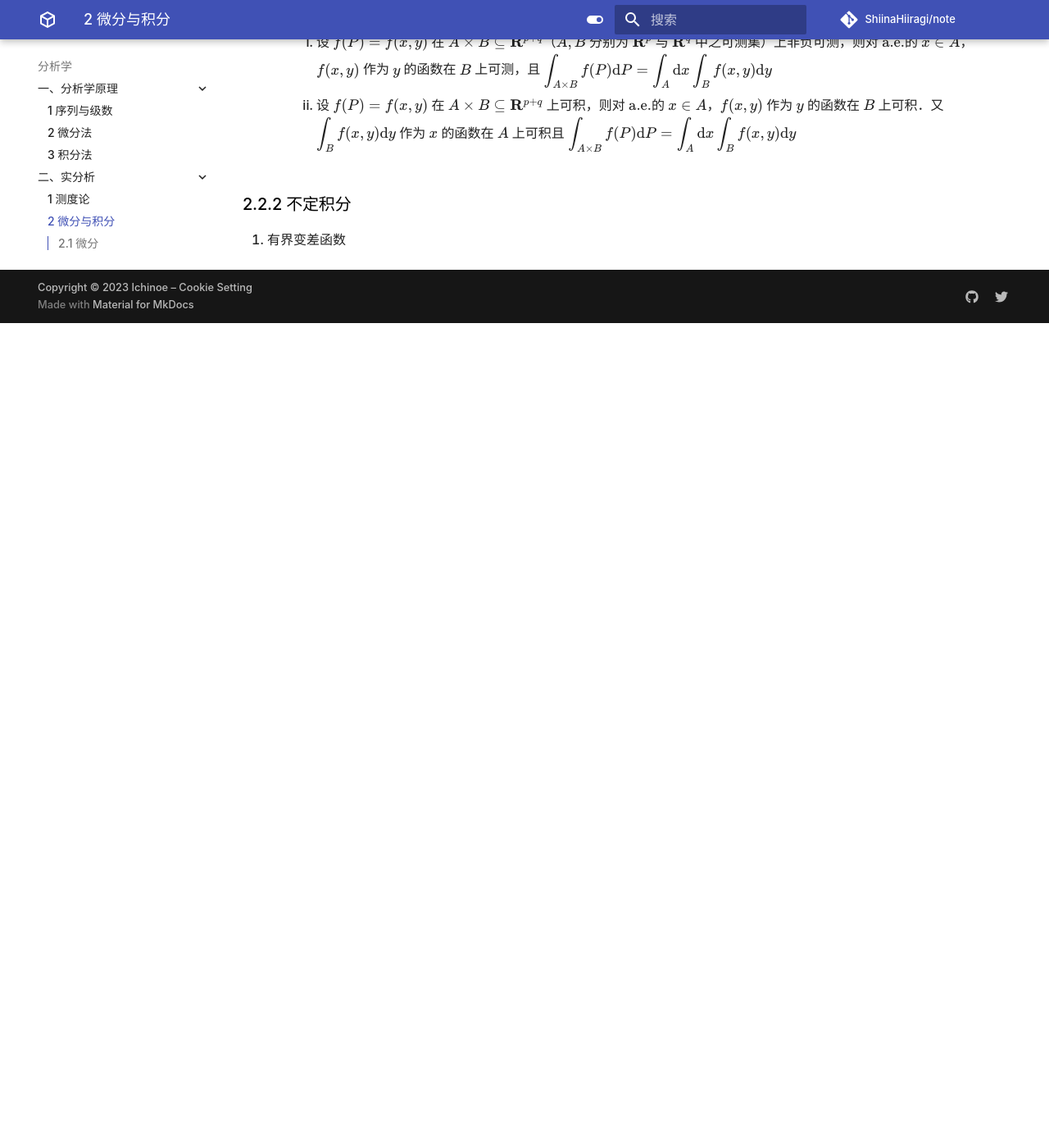
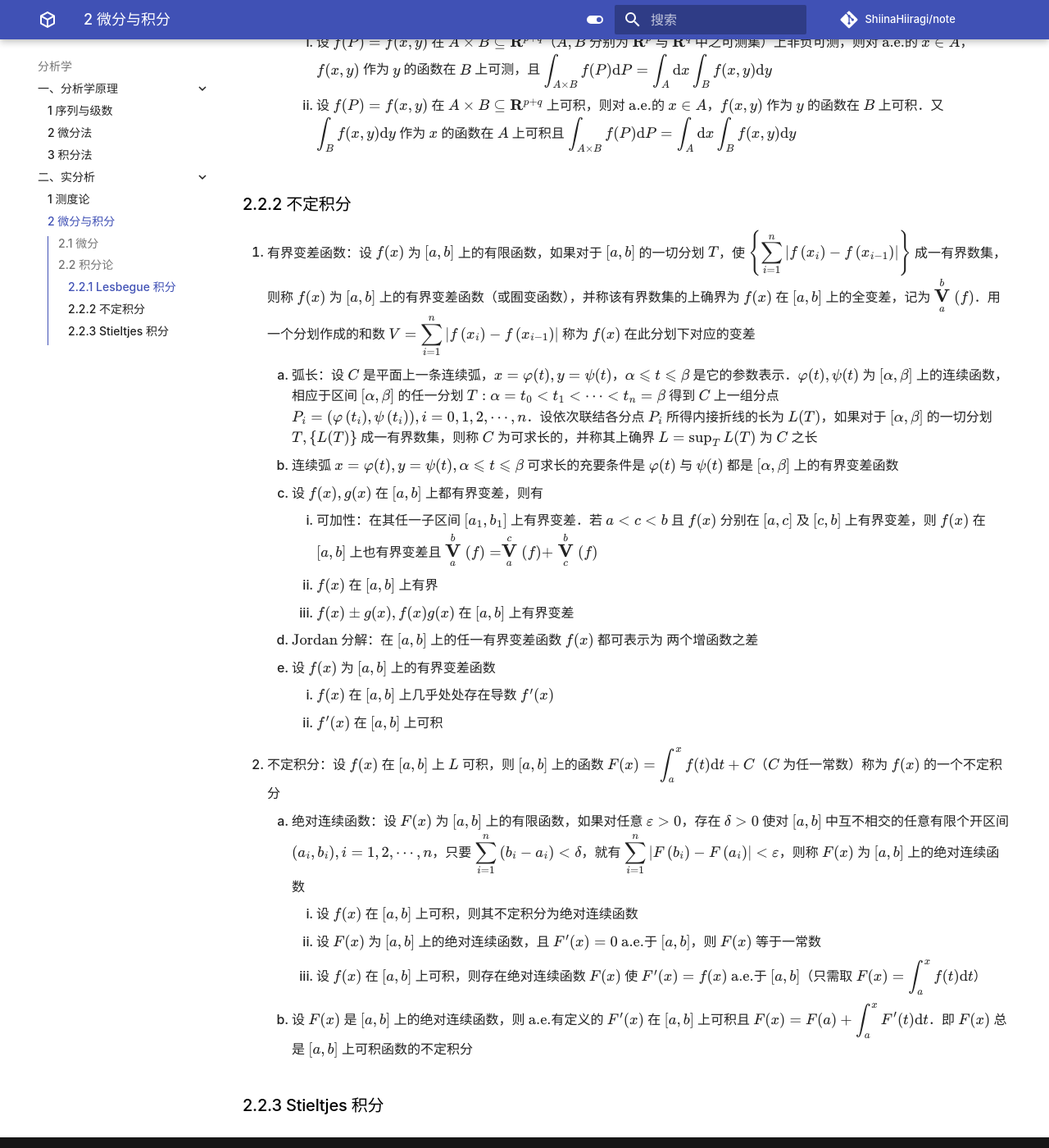
Before and after one commit to ShiinaHiiragi/note, an MkDocs documentation site: the page built from docs/anly/real/lbg.md, in a window 1280 px wide and 1400 px high, scrolled down 5189 px. Shown: the whole window at 82% size. Built offline with MkDocs 1.6.1 and Material for MkDocs 9.7.7, drawn with Linux system fonts in a browser that asks for light colours; comment, search, counter and statistics services are not loaded; before the commit the page ends 5583 px from its top, so only the background shows below that.

Commit message:
save intergral

```diff
--- a/docs/anly/real/lbg.md
+++ b/docs/anly/real/lbg.md
@@ -104,4 +104,22 @@
         2. 设 $f(P)=f(x, y)$ 在 $A \times B \subseteq \mathbf{R}^{p+q}$ 上可积，则对 $\text{a.e.}$的 $x \in A$，$f(x, y)$ 作为 $y$ 的函数在 $B$ 上可积．又 ${\displaystyle \int_{B} f(x, y) \mathrm{d} y}$ 作为 $x$ 的函数在 $A$ 上可积且 ${\displaystyle \int_{A \times B} f(P) \mathrm{d} P=\int_{A} \mathrm{d} x \int_{B} f(x, y) \mathrm{d} y}$
 
 ### 2.2.2 不定积分
-1. 有界变差函数
+1. 有界变差函数：设 $f(x)$ 为 $[a, b]$ 上的有限函数，如果对于 $[a, b]$ 的一切分划 $T$，使 ${\displaystyle \left\{\sum_{i=1}^{n}\left|f\left(x_{i}\right)-f\left(x_{i-1}\right)\right|\right\}}$ 成一有界数集，则称 $f(x)$ 为 $[a, b]$ 上的有界变差函数（或囿变函数），并称该有界数集的上确界为 $f(x)$ 在 $[a, b]$ 上的全变差，记为 $\stackrel{b}{\underset{a}{\large \textbf{V} \large}}(f)$．用一个分划作成的和数 ${\displaystyle V=\sum_{i=1}^{n}\left|f\left(x_{i}\right)-f\left(x_{i-1}\right)\right|}$ 称为 $f(x)$ 在此分划下对应的变差
+    1. 弧长：设 $C$ 是平面上一条连续弧，$x=\varphi(t), y=\psi(t)$，$\alpha \leqslant t \leqslant \beta$ 是它的参数表示．$\varphi(t), \psi(t)$ 为 $[\alpha, \beta]$ 上的连续函数，相应于区间 $[\alpha, \beta]$ 的任一分划 $T: \alpha=t_{0}<t_{1}<\cdots<t_{n}=\beta$ 得到 $C$ 上一组分点 $P_{i}=\left(\varphi\left(t_{i}\right), \psi\left(t_{i}\right)\right), i=0,1,2, \cdots, n$．设依次联结各分点 $P_{i}$ 所得内接折线的长为 $L(T)$，如果对于 $[\alpha, \beta]$ 的一切分划 $T,\{L(T)\}$ 成一有界数集，则称 $C$ 为可求长的，并称其上确界 $L=\sup _{T} L(T)$ 为 $C$ 之长
+    2. 连续弧 $x=\varphi(t), y=\psi(t), \alpha \leqslant t \leqslant \beta$ 可求长的充要条件是 $\varphi(t)$ 与 $\psi(t)$ 都是 $[\alpha, \beta]$ 上的有界变差函数
+    3. 设 $f(x), g(x)$ 在 $[a, b]$ 上都有界变差，则有
+        1. 可加性：在其任一子区间 $\left[a_{1}, b_{1}\right]$ 上有界变差．若 $a<c<b$ 且 $f(x)$ 分别在 $[a, c]$ 及 $[c, b]$ 上有界变差，则 $f(x)$ 在 $[a, b]$ 上也有界变差且 $\stackrel{b}{\underset{a}{\large \textbf{V} \large}}(f)=\stackrel{c}{\underset{a}{\large \textbf{V} \large}}(f)+\stackrel{b}{\underset{c}{\large \textbf{V} \large}}(f)$
+        2. $f(x)$ 在 $[a, b]$ 上有界
+        3. $f(x) \pm g(x), f(x) g(x)$ 在 $[a, b]$ 上有界变差
+    4. $\text{Jordan}$ 分解：在 $[a, b]$ 上的任一有界变差函数 $f(x)$ 都可表示为 两个增函数之差
+    5. 设 $f(x)$ 为 $[a, b]$ 上的有界变差函数
+        1. $f(x)$ 在 $[a, b]$ 上几乎处处存在导数 $f^{\prime}(x)$
+        2. $f^{\prime}(x)$ 在 $[a, b]$ 上可积
+2. 不定积分：设 $f(x)$ 在 $[a, b]$ 上 $L$ 可积，则 $[a, b]$ 上的函数 ${\displaystyle F(x)=\int_{a}^{x} f(t) \mathrm{d} t+C}$（$C$ 为任一常数）称为 $f(x)$ 的一个不定积分
+    1. 绝对连续函数：设 $F(x)$ 为 $[a, b]$ 上的有限函数，如果对任意 $\varepsilon>0$，存在 $\delta>0$ 使对 $[a, b]$ 中互不相交的任意有限个开区间 $\left(a_{i}, b_{i}\right), i=1,2, \cdots, n$，只要 ${\displaystyle \sum_{i=1}^{n}\left(b_{i}-a_{i}\right)<\delta}$，就有 ${\displaystyle \sum_{i=1}^{n}\left|F\left(b_{i}\right)-F\left(a_{i}\right)\right|<\varepsilon}$，则称 $F(x)$ 为 $[a, b]$ 上的绝对连续函数
+        1. 设 $f(x)$ 在 $[a, b]$ 上可积，则其不定积分为绝对连续函数
+        2. 设 $F(x)$ 为 $[a, b]$ 上的绝对连续函数，且 $F^{\prime}(x)=0$ $\text{a.e.}$于 $[a, b]$，则 $F(x)$ 等于一常数
+        3. 设 $f(x)$ 在 $[a, b]$ 上可积，则存在绝对连续函数 $F(x)$ 使 $F^{\prime}(x)=f(x)$ $\text{a.e.}$于 $[a, b]$（只需取 ${\displaystyle F(x)=\int_{a}^{x} f(t) \mathrm{d} t}$）
+    2. 设 $F(x)$ 是 $[a, b]$ 上的绝对连续函数，则 $\text{a.e.}$有定义的 $F^{\prime}(x)$ 在 $[a, b]$ 上可积且 ${\displaystyle F(x)=F(a)+\int_{a}^{x} F^{\prime}(t) \mathrm{d} t}$．即 $F(x)$ 总是 $[a, b]$ 上可积函数的不定积分
+
+### 2.2.3 Stieltjes 积分
```
Also changed, not shown: docs/index.md (+1 -1 lines).
